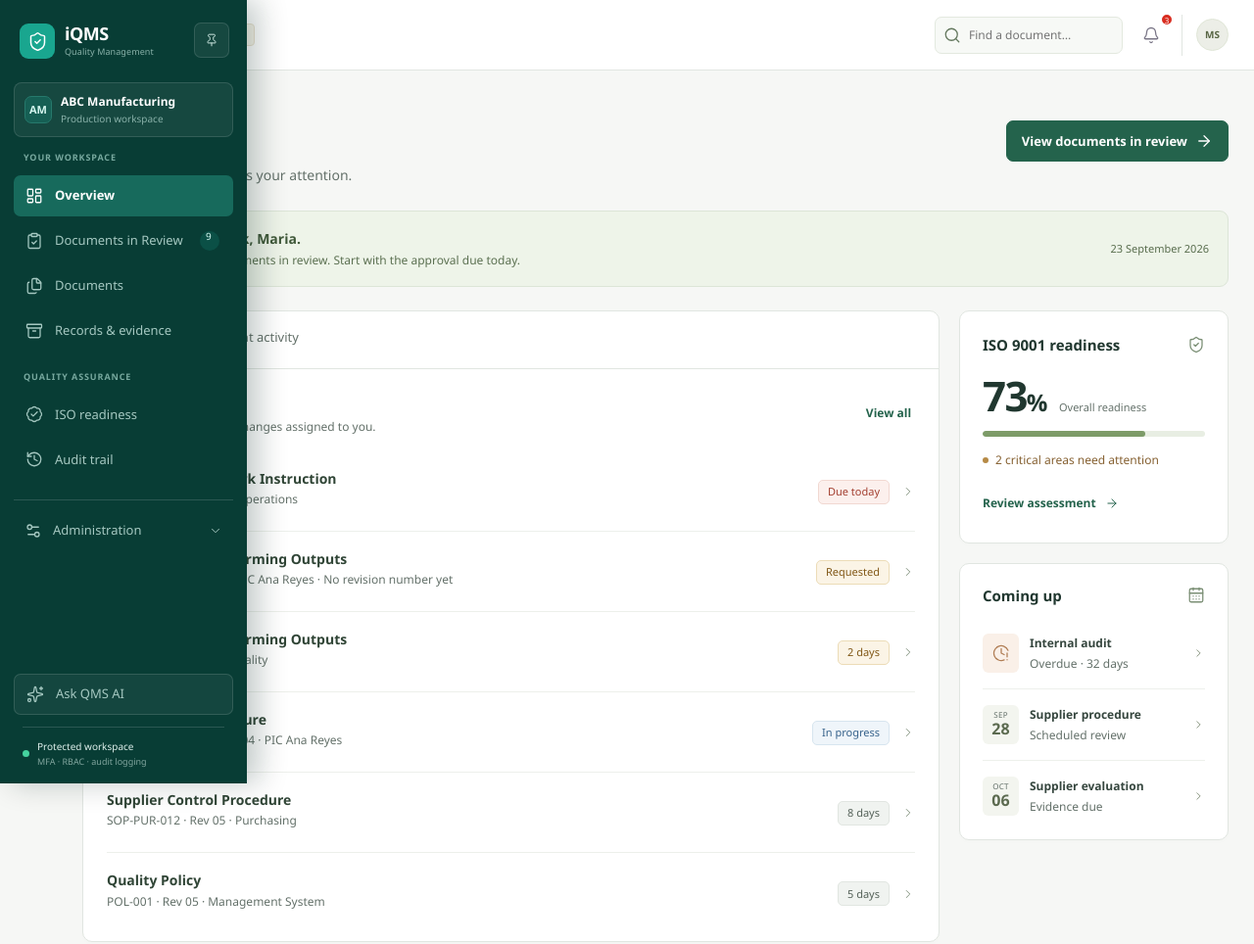
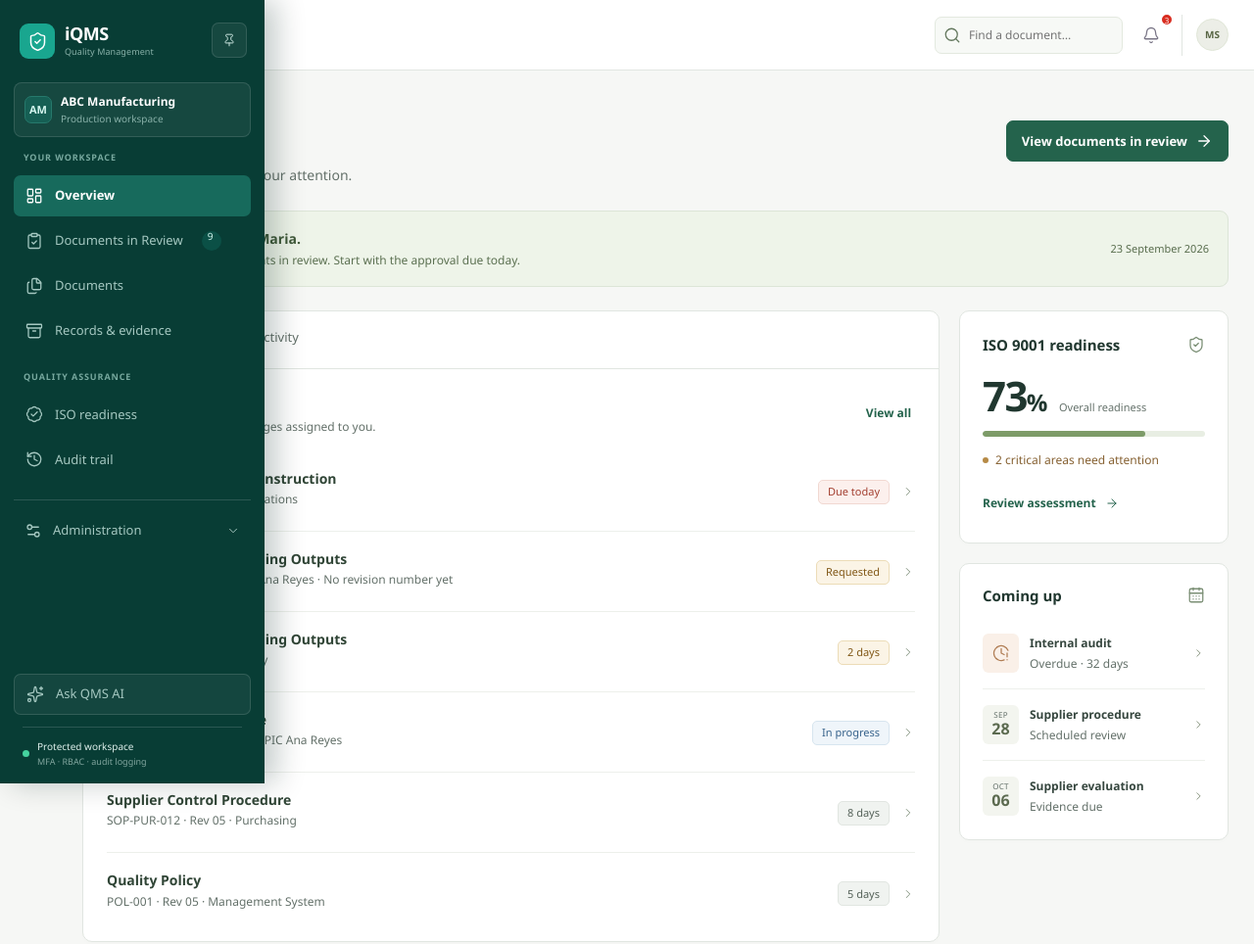
Before and after one commit to dbauto/QMS, a website: page index.html in a window 1280 px wide. Shown: the top 964 px of the page at 98% size. Drawn offline with Linux system fonts and the light colour scheme.

Commit message:
Place sidebar count beside Documents in Review

```diff
--- a/calm.css
+++ b/calm.css
@@ -257,11 +257,11 @@ body.calmUI{font-family:"Segoe UI",system-ui,-apple-system,sans-serif;font-size:
   .calmUI .sideStatus>i{width:7px!important;height:7px!important;background:#45d39f!important}
   .calmUI .sidebarPin{display:none!important}
 
-  .calmUI.navExpanded .sideNav{width:252px!important;padding:22px 14px 16px!important;align-items:stretch!important;overflow-y:auto!important;overflow-x:hidden!important;scrollbar-width:none;-ms-overflow-style:none}
+  .calmUI.navExpanded .sideNav{width:270px!important;padding:22px 14px 16px!important;align-items:stretch!important;overflow-y:auto!important;overflow-x:hidden!important;scrollbar-width:none;-ms-overflow-style:none}
   .calmUI.navExpanded .sideNav::-webkit-scrollbar{display:none}
   .calmUI.navExpanded:not(.navPinned) .sideNav{box-shadow:12px 0 28px rgba(4,35,30,.24)!important}
   .calmUI.navExpanded .mainArea{margin-left:58px!important}
-  .calmUI.navPinned .mainArea{margin-left:252px!important}
+  .calmUI.navPinned .mainArea{margin-left:270px!important}
   .calmUI.navExpanded .brand{width:auto!important;height:40px!important;margin:0 0 22px!important;padding:0 42px 0 6px!important;justify-content:flex-start!important;gap:10px!important}
   .calmUI.navExpanded .brandText{display:block!important;min-width:0}
   .calmUI.navExpanded .brandText strong{color:#fff!important;font-size:18px!important;letter-spacing:-.5px}
@@ -276,11 +276,11 @@ body.calmUI{font-family:"Segoe UI",system-ui,-apple-system,sans-serif;font-size:
   .calmUI.navExpanded .primaryNav{align-items:stretch!important}
   .calmUI.navExpanded .navGroup{width:auto!important;height:auto!important;margin:15px 10px 7px!important;padding:0!important;background:transparent!important;color:#78a99f!important;font-size:9px!important;overflow:visible!important}
   .calmUI.navExpanded .navGroup:first-child{margin-top:0!important}
-  .calmUI.navExpanded .navItem{display:flex!important;position:relative!important;align-items:center!important;width:100%!important;height:42px!important;padding:0 50px 0 11px!important;justify-content:flex-start!important;gap:11px!important;font-size:13px!important;box-sizing:border-box!important}
+  .calmUI.navExpanded .navItem{display:flex!important;position:relative!important;align-items:center!important;width:100%!important;height:42px!important;padding:0 11px!important;justify-content:flex-start!important;gap:11px!important;font-size:13px!important;box-sizing:border-box!important}
   .calmUI.navExpanded .navItem .navIcon{margin-right:0!important;flex:0 0 20px!important}
-  .calmUI.navExpanded .navItem>span:not(.navIcon):not(.navBadge){min-width:0!important;white-space:nowrap!important;overflow:hidden!important;text-overflow:ellipsis!important;flex:1 1 auto!important}
+  .calmUI.navExpanded .navItem>span:not(.navIcon):not(.navBadge){min-width:0!important;white-space:nowrap!important;overflow:hidden!important;text-overflow:ellipsis!important;flex:0 1 auto!important;max-width:calc(100% - 62px)!important}
   .calmUI.navExpanded .navItem>span:not(.navIcon){display:block!important}
-  .calmUI.navExpanded .navBadge{position:absolute!important;right:14px!important;top:50%!important;transform:translateY(-50%)!important;display:inline-flex!important;align-items:center!important;justify-content:center!important;margin:0!important;min-width:20px!important;height:20px!important;padding:0 6px!important;border-radius:999px!important;background:#0b5046!important;color:#d5f7f0!important;line-height:1!important;box-sizing:border-box!important}
+  .calmUI.navExpanded .navBadge{position:static!important;transform:none!important;display:inline-flex!important;align-items:center!important;justify-content:center!important;margin:0 0 0 8px!important;flex:0 0 auto!important;min-width:20px!important;height:20px!important;padding:0 6px!important;border-radius:999px!important;background:#0b5046!important;color:#d5f7f0!important;line-height:1!important;box-sizing:border-box!important}
   .calmUI.navExpanded .navDisclosure{width:auto;margin-top:16px;padding-top:10px;border-color:#ffffff24}
   .calmUI.navExpanded .navDisclosure summary{width:100%;min-height:42px;padding:0 11px;justify-content:flex-start;gap:11px;color:#a5c8c1;font-size:13px}
   .calmUI.navExpanded .navDisclosure summary>.lucide:last-child{display:block;margin-left:auto}
```
